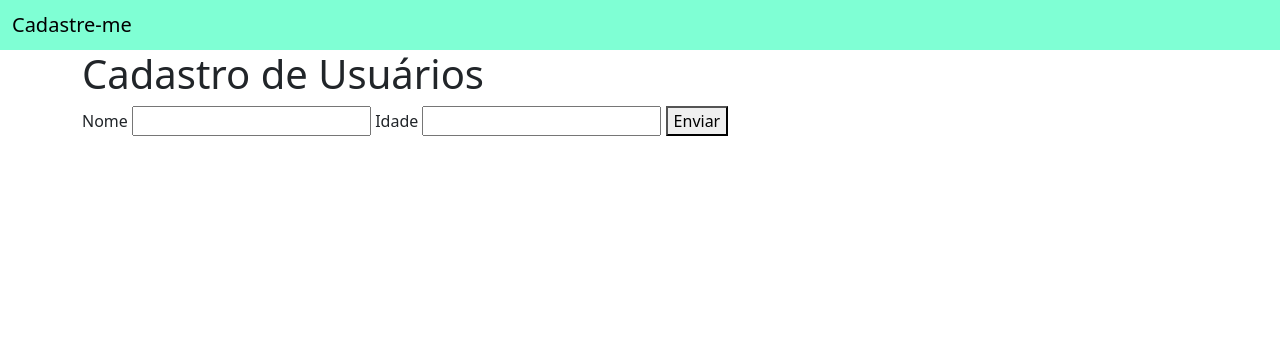
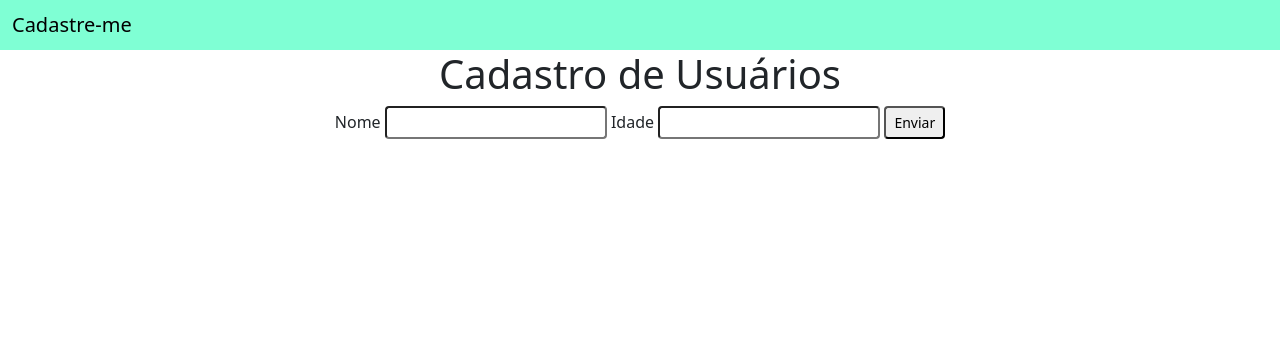
Before and after one commit to godoimatheus/cadastro_usuario, a Django app: page / in a window 1280 px wide. Shown: the top 350 px of the page. Run offline with Django 4.2, Linux system fonts and the light colour scheme.

Commit message:
style: melhora a aparencia dos campos nome e idade

```diff
--- a/projeto_cad_usuarios/app_cad_usuarios/templates/usuarios/home.html
+++ b/projeto_cad_usuarios/app_cad_usuarios/templates/usuarios/home.html
@@ -12,11 +12,11 @@
         <span class="navbar-brand mb-0 h1">Cadastre-me</span>
       </div>
     </nav>
-    <div class="container">
+    <div style="text-align: center;" class="container">
       <h1>Cadastro de Usuários</h1>
-      Nome <input type="text">
-      Idade <input type="text">
-      <button>Enviar</button>
+      Nome <input class="form-control-sm" type="text">
+      Idade <input class="form-control-sm" type="text">
+      <button class="form-control-sm">Enviar</button>
     </div>
     <script src="https://cdn.jsdelivr.net/npm/bootstrap@5.3.0/dist/js/bootstrap.bundle.min.js" integrity="sha384-geWF76RCwLtnZ8qwWowPQNguL3RmwHVBC9FhGdlKrxdiJJigb/j/68SIy3Te4Bkz" crossorigin="anonymous"></script>
   </body>
```
